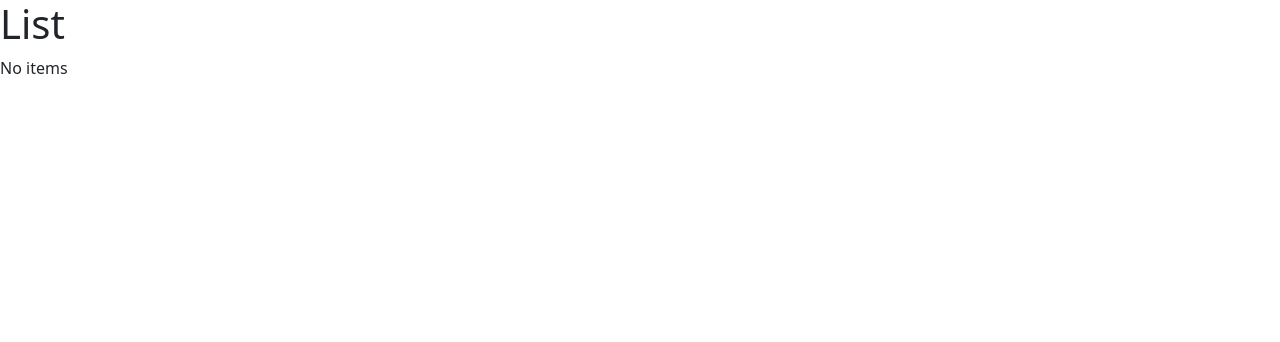
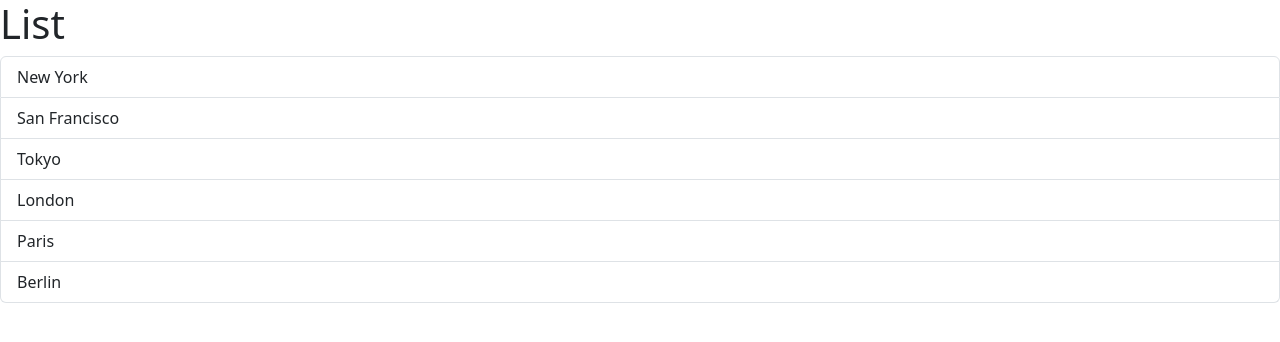
Before and after one commit to harshana-lk/react-ts, a React (Vite) app: page / in a window 1280 px wide. Shown: the top 342 px of the page. Built offline with nearby package versions, Linux system fonts and the light colour scheme.

Commit message:
🔖Handling Events

```diff
--- a/src/components/ListGroup.tsx
+++ b/src/components/ListGroup.tsx
@@ -1,3 +1,5 @@
+import { MouseEvent } from "react";
+
 const ListGroup = () => {
   let items = [
     "New York",
@@ -8,15 +10,20 @@
     "Berlin",
   ];
 
-  items = [];
+  //   Event Handler
+  const handleClick = (event: MouseEvent) => {
+    console.log(event);
+  };
 
   return (
     <>
       <h1>List</h1>
       {items.length === 0 && <p>No items</p>}
       <ul className="list-group">
-        {items.map((item) => (
-          <li key={item}>{item}</li>
+        {items.map((item, index) => (
+          <li className="list-group-item" key={item} onClick={handleClick}>
+            {item}
+          </li>
         ))}
       </ul>
     </>
```
